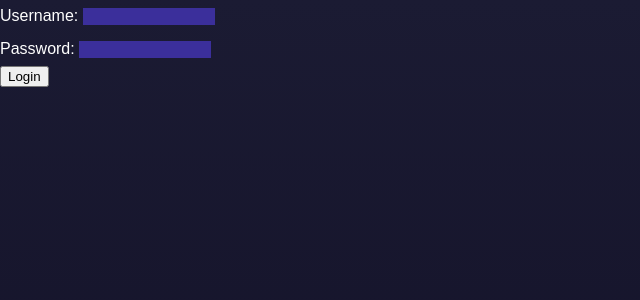
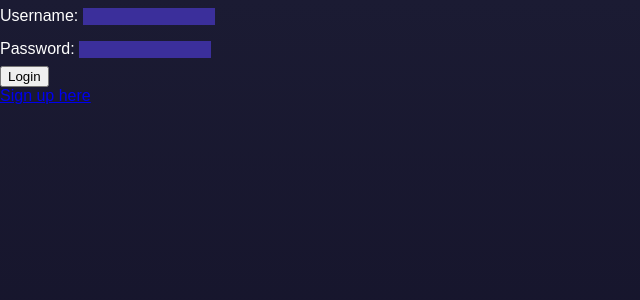
Before and after one commit to Hexx13/Cryt, a PHP site: page /Login.php in a window 1280 px wide. Shown: the top 300 px of the page, without its empty margins (0-640 px from the left). Run offline with PHP 8.4, Linux system fonts and the light colour scheme.

Commit message:
sign up thing

```diff
--- a/Login.php
+++ b/Login.php
@@ -20,6 +20,7 @@
 
         <input type="submit" value="Login" name="submit">
     </form>
+        <a class="" href="signup.php.php">Sign up here</a>
     </div>
     <?php
     if(isset($_REQUEST["err"]))
```
